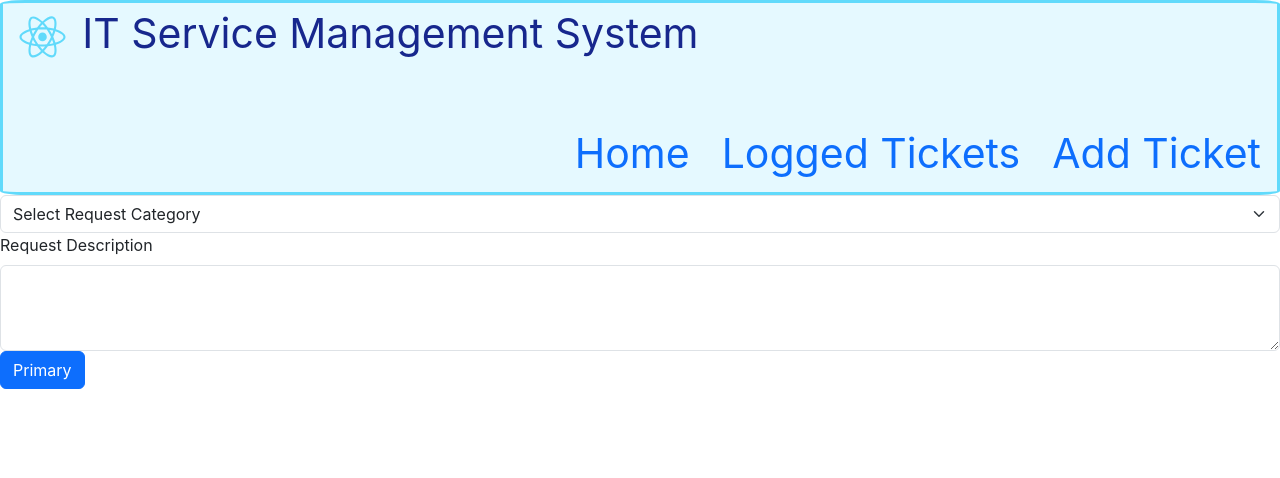
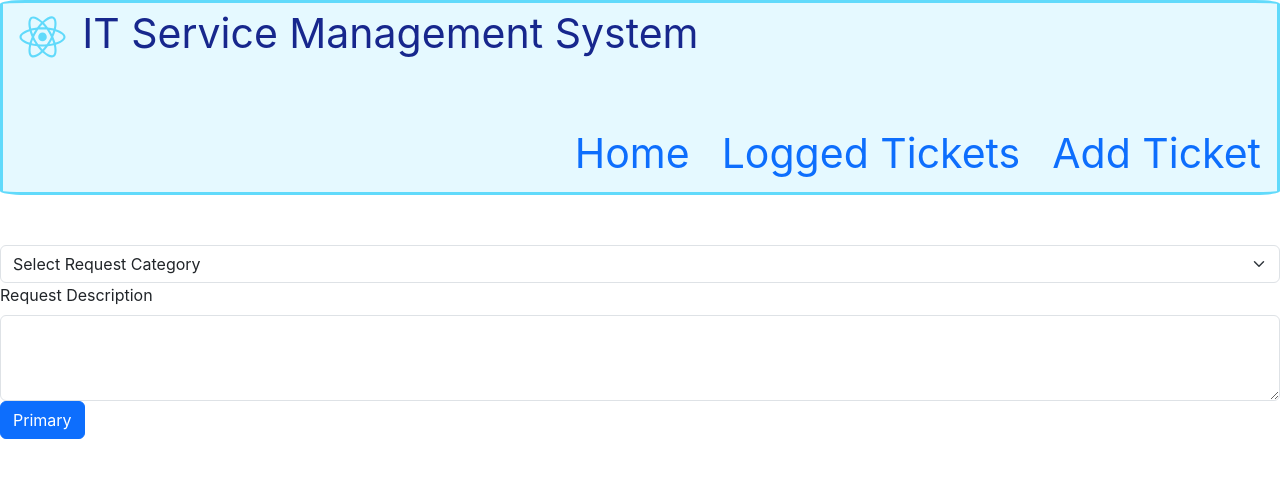
Before and after one commit to mokgali/it-service-management, a React (Create React App) app: page /addTicket in a window 1280 px wide. Shown: the top 478 px of the page. Built offline with nearby package versions, Linux system fonts and the light colour scheme.

Commit message:
Added padding to the CSS of the AddTicket component

```diff
--- a/src/App.css
+++ b/src/App.css
@@ -36,3 +36,7 @@
     padding-top: 50px;
 
 }
+.AddTicket{
+   padding-top: 50px;
+
+}
```
